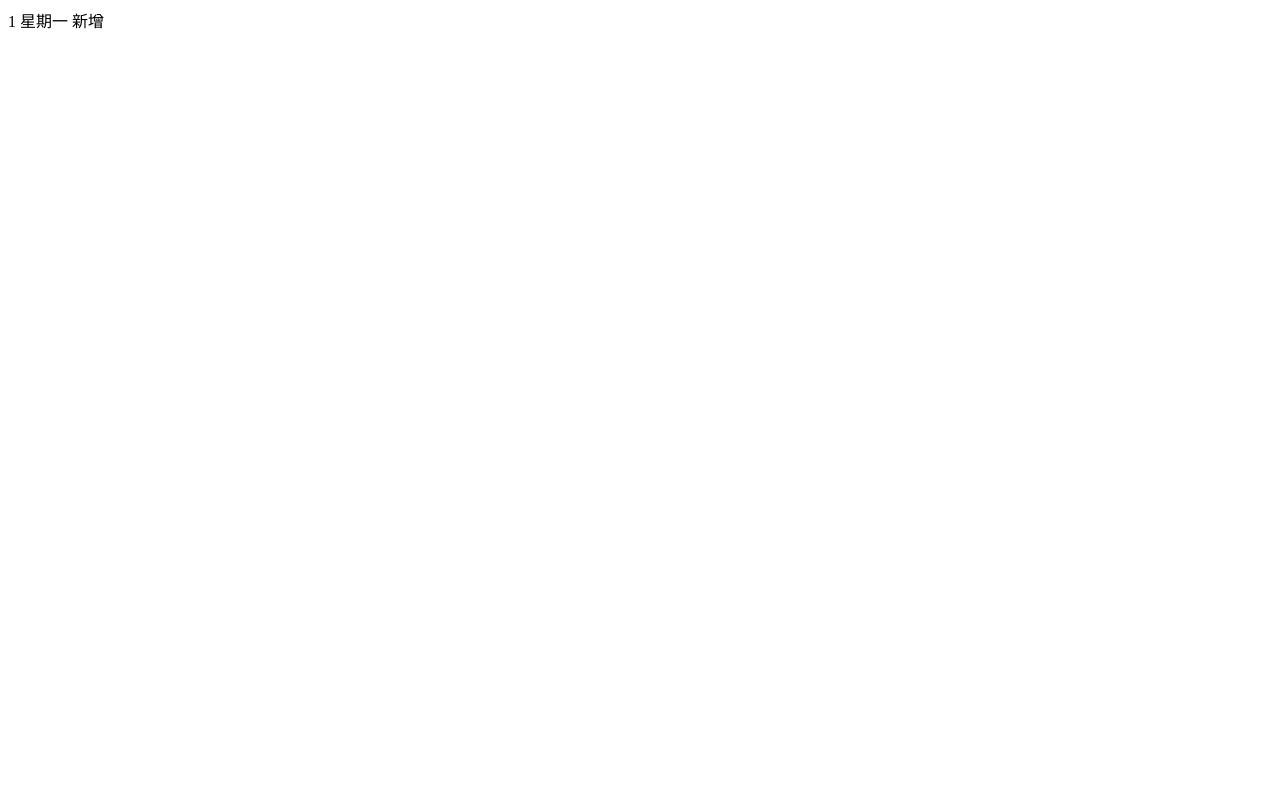
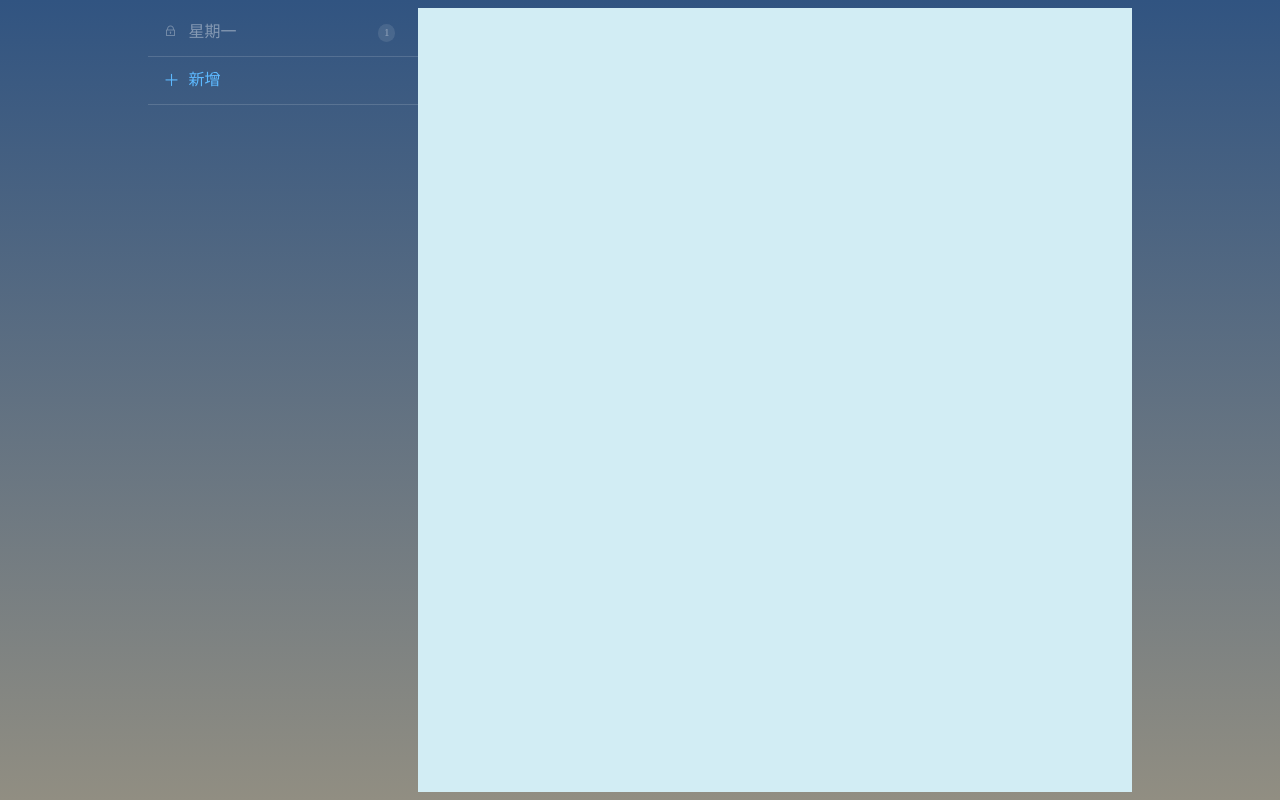
Before and after one commit to Zihengheng/my-todos, a Vue app: page /#/ in a window 1280 px wide. Built offline with nearby package versions, Linux system fonts and the light colour scheme.

Commit message:
less loader configuration

```diff
--- a/src/components/layouts.vue
+++ b/src/components/layouts.vue
@@ -15,5 +15,6 @@
         }
     };
 </script>
-<style>
+<style lang="less">
+@import '../common/style/layouts.less';
 </style>
--- a/src/components/menus.vue
+++ b/src/components/menus.vue
@@ -15,5 +15,6 @@
 <script>
   export default {};
 </script>
-<style>
+<style lang="less">
+@import '../common/style/menu.less';
 </style>
```
Also changed, not shown: 1 other file (tests, documents, lock files or other folders).
